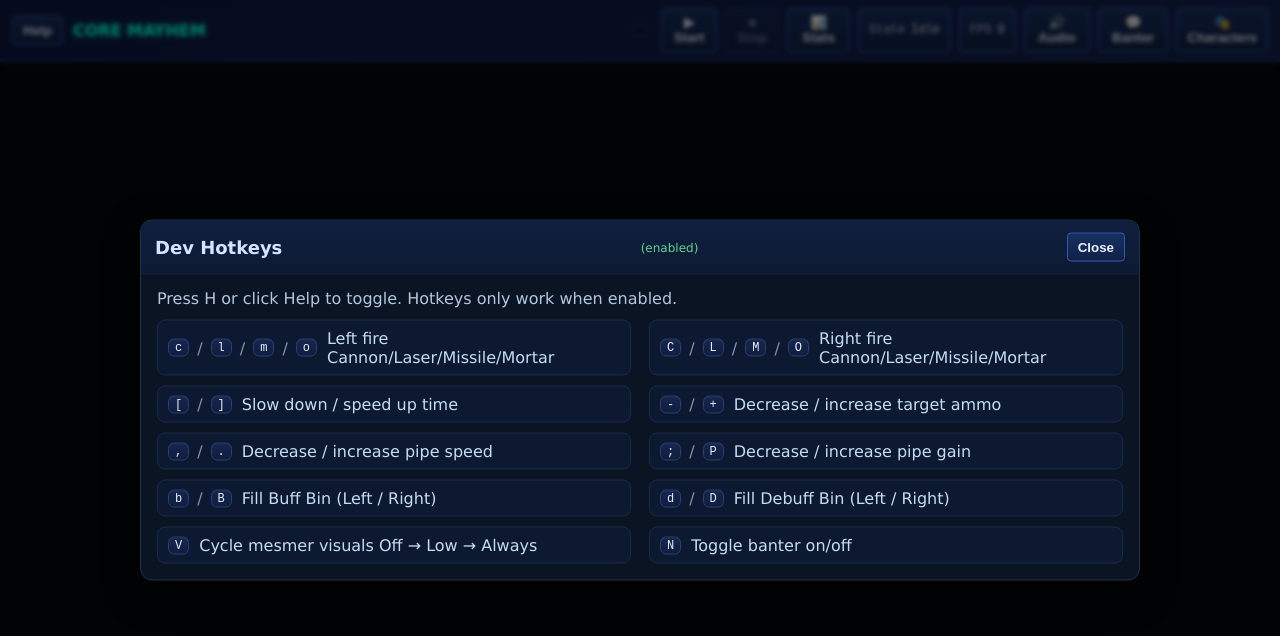
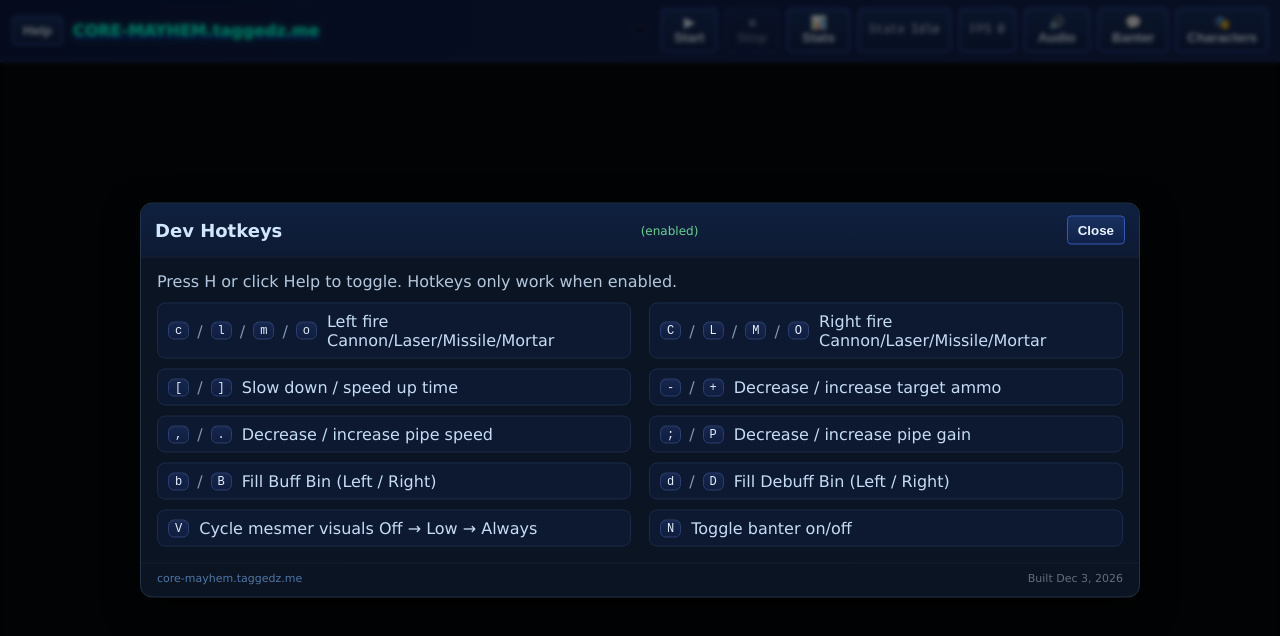
Before and after one commit to taggedzi/core-mayhem, a website built with Vite: page core-mayhem/index.html in a window 1280 px wide. Both pictures are taken after a click on the button "Help". Built offline with nearby package versions, Linux system fonts and the light colour scheme.

Commit message:
Added build date and site info to help.

```diff
--- a/core-mayhem/index.html
+++ b/core-mayhem/index.html
@@ -6,28 +6,40 @@
     <title>Core Mayhem</title>
     <link rel="stylesheet" href="/styles.css" />
     <!-- C3: noscript style applied when JS is disabled; the notice itself is in <body> -->
-    <noscript><style>
-      #noscript-notice {
-        position: fixed; inset: 0; display: flex; align-items: center;
-        justify-content: center; background: #05070a; color: #e6f0ff;
-        font-family: Verdana, sans-serif; font-size: 16px; text-align: center;
-        padding: 24px; z-index: 9999;
-      }
-    </style></noscript>
+    <noscript
+      ><style>
+        #noscript-notice {
+          position: fixed;
+          inset: 0;
+          display: flex;
+          align-items: center;
+          justify-content: center;
+          background: #05070a;
+          color: #e6f0ff;
+          font-family: Verdana, sans-serif;
+          font-size: 16px;
+          text-align: center;
+          padding: 24px;
+          z-index: 9999;
+        }
+      </style></noscript
+    >
   </head>
   <body>
     <!-- C3: visible only when JavaScript is disabled (noscript style defined in head) -->
     <noscript>
       <div id="noscript-notice">
-        Core Mayhem requires JavaScript.<br>
-        Please enable JavaScript and use a modern browser
-        (Chrome 80+, Firefox 74+, Safari 13.1+, Edge 79+).
+        Core Mayhem requires JavaScript.<br />
+        Please enable JavaScript and use a modern browser (Chrome 80+, Firefox 74+, Safari 13.1+,
+        Edge 79+).
       </div>
     </noscript>
     <header>
       <div class="left">
         <button id="btnHelp" title="Show dev hotkeys (H)">Help</button>
-        <span class="brand">CORE MAYHEM</span>
+        <a href="https://core-mayhem.taggedz.me/">
+          <span class="brand">CORE-MAYHEM.taggedz.me</span>
+        </a>
       </div>
       <div id="score" class="scoreboard"></div>
       <div class="right">
--- a/core-mayhem/src/ui/help.ts
+++ b/core-mayhem/src/ui/help.ts
@@ -1,5 +1,7 @@
 import { DEV_HELP_LINES } from '../app/devKeys';
 import { DEV_KEYS } from '../config';
+
+declare const __BUILD_DATE__: string;
 
 let overlayEl: HTMLElement | null = null;
 let contentEl: HTMLElement | null = null;
@@ -87,8 +89,25 @@ export function initHelpOverlay(): void {
     grid.appendChild(item);
   }
 
+  // Footer: website link + build date
+  const footer = document.createElement('div');
+  footer.className = 'help-footer';
+
+  const siteLink = document.createElement('a');
+  siteLink.href = 'https://core-mayhem.taggedz.me/';
+  siteLink.target = '_blank';
+  siteLink.rel = 'noopener noreferrer';
+  siteLink.textContent = 'core-mayhem.taggedz.me';
+
+  const buildSpan = document.createElement('span');
+  buildSpan.className = 'help-build';
+  const buildDate = new Date(__BUILD_DATE__);
+  buildSpan.textContent = `Built ${buildDate.toLocaleDateString(undefined, { year: 'numeric', month: 'short', day: 'numeric' })}`;
+
+  footer.append(siteLink, buildSpan);
+
   body.append(p, grid);
-  panel.append(header, body);
+  panel.append(header, body, footer);
   overlay.append(backdrop, panel);
   document.body.appendChild(overlay);
 
--- a/core-mayhem/styles.css
+++ b/core-mayhem/styles.css
@@ -248,6 +248,27 @@ button:disabled {
   opacity: 0.95;
 }
 
+/* Help overlay footer */
+#helpOverlay .help-footer {
+  display: flex;
+  justify-content: space-between;
+  align-items: center;
+  padding: 8px 16px 12px;
+  border-top: 1px solid rgba(255, 255, 255, 0.07);
+  font-size: 11px;
+  opacity: 0.6;
+}
+#helpOverlay .help-footer a {
+  color: #7ab8ff;
+  text-decoration: none;
+}
+#helpOverlay .help-footer a:hover {
+  text-decoration: underline;
+}
+#helpOverlay .help-build {
+  color: #a0a8b8;
+}
+
 /* kbd pill styling */
 #helpOverlay kbd,
 #statsOverlay kbd {
--- a/core-mayhem/vite.config.ts
+++ b/core-mayhem/vite.config.ts
@@ -5,4 +5,7 @@ export default defineConfig({
   build: {
     outDir: 'dist',
   },
+  define: {
+    __BUILD_DATE__: JSON.stringify(new Date().toISOString()),
+  },
 });
```
